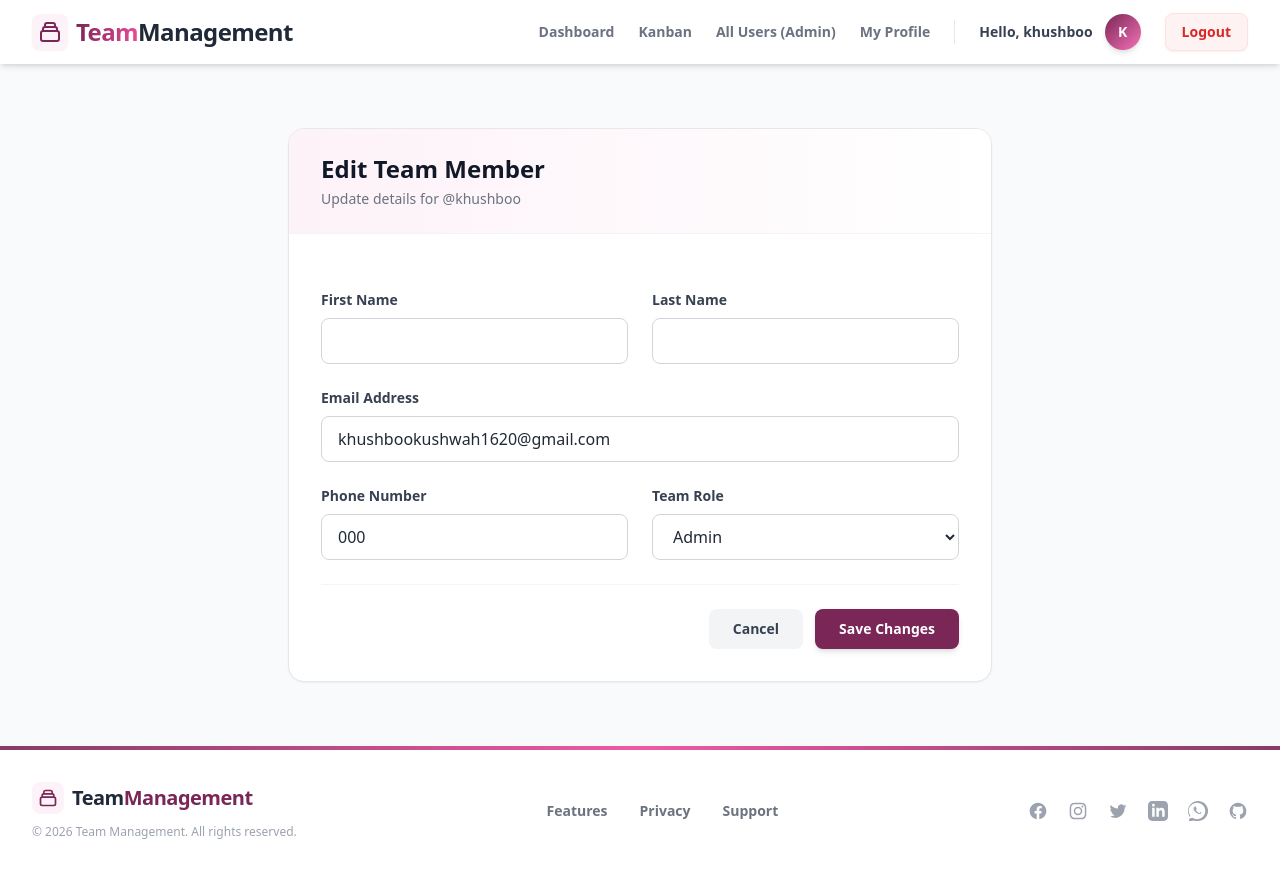
After one commit to pushparaj28/team-management-, a Django app: page /accounts/team/edit/1/ in a window 1280 px wide. The commit adds this page. Run offline with Django 5.2, Linux system fonts and the light colour scheme; a user stored in the database is signed in; data comes from the database, SQL or seed files in the repository; tables that the repository leaves empty hold one stand-in row (values such as "Sample post"); some libraries are stand-ins or nearby versions.

Commit message:
Update project code

```diff
--- a/accounts/models.py
+++ b/accounts/models.py
@@ -2,17 +2,15 @@ from django.db import models
 from django.contrib.auth.models import User
 
 class UserProfile(models.Model):
-    # Team roles define kar rahe hain
     ROLE_CHOICES = (
         ('admin', 'Admin'),
         ('manager', 'Manager'),
         ('employee', 'Employee'),
     )
 
-    # Django ke default User model ke sath jod rahe hain
     user = models.OneToOneField(User, on_delete=models.CASCADE, related_name='profile')
 
-    # Hamari custom fields
+    manager = models.ForeignKey(User, on_delete=models.SET_NULL, null=True, blank=True, related_name='team_employees')
     role = models.CharField(max_length=20, choices=ROLE_CHOICES, default='employee')
     phone_number = models.CharField(max_length=15, blank=True, null=True)
     is_active_team_member = models.BooleanField(default=True)
--- /dev/null
+++ b/accounts/templates/accounts/edit_member.html
@@ -0,0 +1,69 @@
+{% extends 'base.html' %}
+
+{% block title %}Edit Team Member{% endblock %}
+
+{% block content %}
+<div class="max-w-3xl mx-auto py-12 px-4 sm:px-6 lg:px-8">
+    <div class="bg-white rounded-2xl shadow-sm border border-gray-200 overflow-hidden">
+
+        <!-- Header -->
+        <div class="bg-gradient-to-r from-pink-50 to-white px-8 py-6 border-b border-gray-100">
+            <h2 class="text-2xl font-extrabold text-gray-900">Edit Team Member</h2>
+            <p class="text-sm text-gray-500 mt-1">Update details for @{{ member_user.username }}</p>
+        </div>
+
+        <!-- Form -->
+        <form method="POST" class="px-8 py-8 space-y-6">
+            {% csrf_token %}
+
+            <div class="grid grid-cols-1 sm:grid-cols-2 gap-6">
+                <!-- First Name -->
+                <div>
+                    <label class="block text-sm font-bold text-gray-700 mb-2">First Name</label>
+                    <input type="text" name="first_name" value="{{ member_user.first_name }}" class="w-full px-4 py-2.5 rounded-lg border border-gray-300 focus:ring-2 focus:ring-[#7a2656] focus:border-[#7a2656] transition-colors" required>
+                </div>
+
+                <!-- Last Name -->
+                <div>
+                    <label class="block text-sm font-bold text-gray-700 mb-2">Last Name</label>
+                    <input type="text" name="last_name" value="{{ member_user.last_name }}" class="w-full px-4 py-2.5 rounded-lg border border-gray-300 focus:ring-2 focus:ring-[#7a2656] focus:border-[#7a2656] transition-colors" required>
+                </div>
+            </div>
+
+            <!-- Email -->
+            <div>
+                <label class="block text-sm font-bold text-gray-700 mb-2">Email Address</label>
+                <input type="email" name="email" value="{{ member_user.email }}" class="w-full px-4 py-2.5 rounded-lg border border-gray-300 focus:ring-2 focus:ring-[#7a2656] focus:border-[#7a2656] transition-colors" required>
+            </div>
+
+            <div class="grid grid-cols-1 sm:grid-cols-2 gap-6">
+                <!-- Phone Number -->
+                <div>
+                    <label class="block text-sm font-bold text-gray-700 mb-2">Phone Number</label>
+                    <input type="text" name="phone_number" value="{{ profile.phone_number }}" class="w-full px-4 py-2.5 rounded-lg border border-gray-300 focus:ring-2 focus:ring-[#7a2656] focus:border-[#7a2656] transition-colors">
+                </div>
+
+                <!-- Role Selection -->
+                <div>
+                    <label class="block text-sm font-bold text-gray-700 mb-2">Team Role</label>
+                    <select name="role" class="w-full px-4 py-2.5 rounded-lg border border-gray-300 focus:ring-2 focus:ring-[#7a2656] focus:border-[#7a2656] transition-colors bg-white">
+                        <option value="admin" {% if profile.role == 'admin' %}selected{% endif %}>Admin</option>
+                        <option value="manager" {% if profile.role == 'manager' %}selected{% endif %}>Manager</option>
+                        <option value="employee" {% if profile.role == 'employee' %}selected{% endif %}>Employee</option>
+                    </select>
+                </div>
+            </div>
+
+            <!-- Action Buttons -->
+            <div class="pt-6 border-t border-gray-100 flex justify-end gap-3 mt-8">
+                <a href="{% url 'accounts:team_list' %}" class="px-6 py-2.5 rounded-lg text-sm font-bold text-gray-700 bg-gray-100 hover:bg-gray-200 transition-colors">
+                    Cancel
+                </a>
+                <button type="submit" class="px-6 py-2.5 rounded-lg text-sm font-bold text-white bg-[#7a2656] hover:bg-pink-800 shadow-md transition-colors">
+                    Save Changes
+                </button>
+            </div>
+        </form>
+    </div>
+</div>
+{% endblock %}
--- a/accounts/templates/accounts/edit_profile.html
+++ b/accounts/templates/accounts/edit_profile.html
@@ -4,7 +4,6 @@
 
 {% block content %}
 <style>
-    /* Django form styling matching your theme */
     #editForm input {
         width: 100%;
         padding: 0.6rem 0.8rem;
--- a/accounts/templates/accounts/profile.html
+++ b/accounts/templates/accounts/profile.html
@@ -55,7 +55,7 @@
 
                 <div>
                     <p class="text-[11px] font-bold text-gray-400 uppercase tracking-wider mb-1">Phone Number</p>
-                    <p class="text-gray-800 font-semibold text-sm">{{ user.userprofile.phone_number|default:"06396572959" }}</p>
+                    <p class="text-gray-800 font-semibold text-sm">{{ user.userprofile.phone_number|default:"9987766778" }}</p>
                 </div>
 
                 <div>
--- a/accounts/urls.py
+++ b/accounts/urls.py
@@ -10,4 +10,9 @@ urlpatterns = [
     path('profile/', views.profile, name='profile'),
     path('team/', views.team_list, name='team_list'),
     path('profile/edit/', views.edit_profile, name='edit_profile'),
+    path('team/delete/<int:user_id>/', views.delete_member, name='delete_member'),
+    path('team/edit/<int:user_id>/', views.edit_member, name='edit_member'),
+    # 🟢 MANAGER TEAM URLs (Purane URLs ke niche add karein)
+    path('my-team/', views.manager_dashboard, name='manager_dashboard'),
+    path('add-to-team/<int:profile_id>/', views.add_employee_to_team, name='add_employee_to_team'),
 ]
--- a/accounts/views.py
+++ b/accounts/views.py
@@ -1,4 +1,6 @@
 import json
+from django.shortcuts import get_object_or_404, redirect
+from django.contrib.auth.models import User
 from django.http import JsonResponse
 from django.shortcuts import render, redirect
 from django.contrib.auth import authenticate, login, logout
@@ -8,6 +10,8 @@ from django.contrib import messages
 from .forms import UserRegistrationForm, LoginForm
 from .models import UserProfile
 from .forms import UserUpdateForm
+from django.contrib.auth.decorators import user_passes_test
+from django.db.models import Q
 
 def register_user(request):
     # Agar user form submit karta hai (Frontend se Fetch API ke through)
@@ -21,15 +25,14 @@ def register_user(request):
             user.set_password(form.cleaned_data['password'])
             user.save()
 
-            # User banne ke baad uski Profile create karein
+            # 🟢 PRO LOGIC: Naya account hamesha by default 'employee' banega
             UserProfile.objects.create(
                 user=user,
-                role=form.cleaned_data.get('role'),
+                role='employee',
                 phone_number=form.cleaned_data.get('phone_number')
+                # Manager set karne ki zaroorat nahi, wo by default azaad (None) rahega
             )
 
-            # --- DRAMA KHATAM YAHAN HUA ---
-            # Ab hum Redirect ki jagah direct JSON bhejenge jo JS ko chahiye
             return JsonResponse({
                 'status': 'success',
                 'message': 'Registration successful! Please login.',
@@ -37,11 +40,11 @@ def register_user(request):
             })
 
         else:
-            # Agar form me galti hai (jaise password chota hai), toh HTML nahi, errors JSON me bhejenge
+            # Agar form me galti hai, toh errors JSON me bhejenge
             return JsonResponse({'status': 'error', 'errors': form.errors})
 
     else:
-        # Agar user sirf page open karta hai (GET request)
+        # GET request - Khali form dikhayein
         form = UserRegistrationForm()
 
     return render(request, 'accounts/register.html', {'form': form})
@@ -49,36 +52,29 @@ def register_user(request):
 
 def login_user(request):
     if request.method == 'POST':
-        # JavaScript (Fetch API) se data aayega toh JSON format me hoga
         if request.headers.get('Content-Type') == 'application/json':
             data = json.loads(request.body)
             username = data.get('username')
             password = data.get('password')
         else:
-            # Agar normal form submit hota hai
             username = request.POST.get('username')
             password = request.POST.get('password')
 
-        # Check karein ki username aur password database me match hota hai ya nahi
-        user = authenticate(request, username=username, password=password)
+        user = authenticate(request, username=username, password=password)#Check karein ki username aur password database me match hota hai ya nahi
 
         if user is not None:
             login(request, user) # User ko login kara diya
 
-           # Agar JavaScript se request aayi thi, toh JSON bhejein
         if request.headers.get('Content-Type') == 'application/json':
             return JsonResponse({
                 'status': 'success',
                 'message': 'Login successful!',
-                # Yahan /tasks/dashboard/ ki jagah sirf /tasks/
                 'redirect_url': '/tasks/'
             })
 
-        # Normal form submit ke liye ye waisa ka waisa hi rahega (kyunki name same hai
         return redirect('tasks:dashboard')
     else:
-            # Agar details galat hain
-            if request.headers.get('Content-Type') == 'application/json':
+            if request.headers.get('Content-Type') == 'application/json': # Agar details galat hain
                 return JsonResponse({'status': 'error', 'message': 'Invalid username or password.'}, status=400)
 
             messages.error(request, 'Invalid username or password.')
@@ -91,31 +87,124 @@ def login_user(request):
 def profile(request):
     return render(request, 'accounts/profile.html')
 
-
 @login_required
 def logout_user(request):
     logout(request)
     return redirect('accounts:login')
 
 
-# Agar file ke upar login_required import nahi hai, toh check kar lein ki ye line ho:
-# from django.contrib.auth.decorators import login_required
-
 @login_required
 def team_list(request):
-    # Database se saare team members ka data nikal rahe hain
-    team_members = UserProfile.objects.all().select_related('user')
+    user = request.user
+
+    # 1. ADMIN LOGIC: Saari company ki team dikhegi
+    if user.is_superuser:
+        team_members = UserProfile.objects.select_related('user').all()
+
+    # 2. MANAGER LOGIC: Manager ko wo khud aur uske under kaam karne wale employees dikhenge
+    elif hasattr(user, 'profile') and user.profile.role == 'manager':
+        team_members = UserProfile.objects.filter(
+            Q(user=user) | Q(manager=user)
+        ).select_related('user')
+
+    # 3. EMPLOYEE LOGIC: Employee ko sirf apne manager ki team ke baaki log dikhenge
+    else:
+        if hasattr(user, 'profile') and user.profile.manager:
+            # Apne manager ki puri team dekho
+            team_members = UserProfile.objects.filter(
+                manager=user.profile.manager
+            ).select_related('user')
+        else:
+            # Agar koi manager nahi hai, toh sirf khud ko dekho
+            team_members = UserProfile.objects.filter(user=user)
+
     return render(request, 'accounts/team.html', {'team_members': team_members})
 
 @login_required
 def edit_profile(request):
     if request.method == 'POST':
-        # form me 'instance=request.user' likhne se purana data pehle se bhara hua aayega
-        form = UserUpdateForm(request.POST, instance=request.user)
+        form = UserUpdateForm(request.POST, instance=request.user) #form me 'instance=request.user' likhne se purana data pehle se bhara hua aayega
         if form.is_valid():
             form.save()
-            return redirect('accounts:profile')  # Save hone ke baad wapas profile par bhej dega
+            return redirect('accounts:profile')  #Save hone ke baad wapas profile par bhej dega
     else:
         form = UserUpdateForm(instance=request.user)
 
     return render(request, 'accounts/edit_profile.html', {'form': form})
+
+def is_admin(user): #1.Security Check: Ye check karega ki delete karne wala Admin hai ya nahi
+    return user.is_superuser
+
+@user_passes_test(is_admin) # Agar admin nahi hai, toh ye function nahi chalega
+def delete_member(request, user_id):
+    user_to_delete = get_object_or_404(User, id=user_id) # User ko database me dhoondho
+
+    if user_to_delete == request.user: # Smart Check: Admin galti se khud ka account delete na kar de!
+        messages.error(request, "Are sir Kya kar rahe ho apna hi account kyu delete kar rahe ho.")
+        return redirect('accounts:team_list') # Apne team page ka sahi URL name check kar lena
+
+    user_to_delete.delete()  # User ko delete karo
+    messages.success(request, f"Team member {user_to_delete.username} successfully deleted!")
+    return redirect('accounts:team_list')
+
+
+@user_passes_test(is_admin)
+def edit_member(request, user_id):
+    user_to_edit = get_object_or_404(User, id=user_id) #User aur uski Profile (Custom fields) dono nikal lo
+    profile = user_to_edit.profile
+    if request.method == 'POST':
+        user_to_edit.first_name = request.POST.get('first_name', '')
+        user_to_edit.last_name = request.POST.get('last_name', '')
+        user_to_edit.email = request.POST.get('email', '')
+        user_to_edit.save()
+
+        profile.role = request.POST.get('role', 'employee')
+        profile.phone_number = request.POST.get('phone_number', '')
+        profile.save()
+
+        messages.success(request, f"{user_to_edit.first_name} ki details update ho gayi hain!")
+        return redirect('accounts:team_list')
+    return render(request, 'accounts/edit_member.html', {'member_user': user_to_edit, 'profile': profile})
+
+
+
+
+    # ==========================================
+# MANAGER: MY TEAM DASHBOARD (Page dikhane ke liye)
+# ==========================================
+@login_required
+def manager_dashboard(request):
+    # Security: Agar user Manager nahi hai, toh use Tasks wale page par wapas bhej do
+    if not hasattr(request.user, 'profile') or request.user.profile.role != 'manager':
+        return redirect('tasks:dashboard')
+
+    # 1. Meri Team: Wo employees jinka manager ye current user hai
+    my_team = UserProfile.objects.filter(manager=request.user).select_related('user')
+
+    # 2. Azaad Employees: Wo employees jinka role employee hai aur koi boss nahi hai
+    available_employees = UserProfile.objects.filter(role='employee', manager__isnull=True).select_related('user')
+
+    context = {
+        'my_team': my_team,
+        'available_employees': available_employees
+    }
+    return render(request, 'accounts/manager_team.html', context)
+
+
+# ==========================================
+# MANAGER: ADD EMPLOYEE ACTION (Button click hone par)
+# ==========================================
+@login_required
+def add_employee_to_team(request, profile_id):
+    # Sirf POST request aur Manager hi isko chala sakta hai
+    if request.method == 'POST' and hasattr(request.user, 'profile') and request.user.profile.role == 'manager':
+
+        # Us azaad employee ko database me dhoondo
+        employee_profile = get_object_or_404(UserProfile, id=profile_id, role='employee', manager__isnull=True)
+
+        # Is current Manager ko uska Boss bana do!
+        employee_profile.manager = request.user
+        employee_profile.save()
+
+    # Add karne ke baad wapas My Team page par bhej do
+    return redirect('accounts:manager_dashboard')
--- a/tasks/templates/tasks/kanban.html
+++ b/tasks/templates/tasks/kanban.html
@@ -12,7 +12,10 @@
         <option value="Medium">Medium</option>
         <option value="Low">Low</option>
       </select>
+
+      {% if request.user.is_superuser or request.user.profile.role == 'manager' %}
       <a href="{% url 'tasks:task_create' %}" class="bg-blue-600 text-white px-3 py-1 rounded">+ New task</a>
+      {% endif %}
     </div>
   </div>
 
--- a/templates/base.html
+++ b/templates/base.html
@@ -38,27 +38,28 @@
                     </a>
                 </div>
 
-                <!-- Navigation Links -->
                 <!-- Navigation Links (Modern Theme) -->
                 <nav class="flex items-center space-x-4 sm:space-x-6">
                     {% if request.user.is_authenticated %}
-                    {% if request.user.is_authenticated %}
-                    <!-- Dost ke naye links -->
-                    <!-- Dashboard ke liye (name check kar lijiye) -->
-                    <!-- Dashboard ke liye -->
-                    <a href="{% url 'tasks:dashboard' %}"
-                        class="text-sm font-bold text-gray-500 hover:text-[#7a2656] transition duration-200">Dashboard</a>
 
-                    <!-- Kanban ke liye -->
-                    <a href="{% url 'tasks:kanban' %}"
-                        class="text-sm font-bold text-gray-500 hover:text-[#7a2656] transition duration-200">Kanban</a>
+                        <!-- Dashboard -->
+                        <a href="{% url 'tasks:dashboard' %}" class="text-sm font-bold text-gray-500 hover:text-[#7a2656] transition duration-200">Dashboard</a>
 
-                    <!-- Aapka premium UI wale links -->
-                    <a href="{% url 'accounts:team_list' %}"
-                        class="text-sm font-bold text-gray-500 hover:text-[#7a2656] transition duration-200">Team</a>
-                    <a href="{% url 'accounts:profile' %}"
-                        class="text-sm font-bold text-gray-500 hover:text-[#7a2656] transition duration-200">My
-                        Profile</a>
+                        <!-- Kanban -->
+                        <a href="{% url 'tasks:kanban' %}" class="text-sm font-bold text-gray-500 hover:text-[#7a2656] transition duration-200">Kanban</a>
+
+                        <!-- 🟢 JAADU: My Team (Sirf Manager ke liye) -->
+                        {% if request.user.profile.role == 'manager' %}
+                            <a href="{% url 'accounts:manager_dashboard' %}" class="text-sm font-bold text-[#7a2656] border-b-2 border-[#7a2656] pb-1 transition duration-200">My Team</a>
+                        {% endif %}
+
+                        <!-- Old Team Link (Agar Admin/Superuser ke liye chahiye toh rakh sakte hain, warna hata dein) -->
+                        {% if request.user.is_superuser %}
+                            <a href="{% url 'accounts:team_list' %}" class="text-sm font-bold text-gray-500 hover:text-[#7a2656] transition duration-200">All Users (Admin)</a>
+                        {% endif %}
+
+                        <!-- My Profile -->
+                        <a href="{% url 'accounts:profile' %}" class="text-sm font-bold text-gray-500 hover:text-[#7a2656] transition duration-200">My Profile</a>
 
                         <!-- Patli si Vertical Line (Divider) -->
                         <div class="h-6 w-px bg-gray-200 hidden sm:block mx-1"></div>
@@ -66,29 +67,18 @@
                         <!-- User Avatar & Hello Text -->
                         <div class="hidden sm:flex items-center gap-3">
                             <span class="text-sm font-bold text-gray-700">Hello, {{ request.user.username }}</span>
-                        <div
-                            class="h-9 w-9 rounded-full bg-gradient-to-br from-[#7a2656] to-pink-400 text-white flex items-center justify-center text-sm font-bold shadow-md transform hover:scale-110 transition duration-300">
+                            <div class="h-9 w-9 rounded-full bg-gradient-to-br from-[#7a2656] to-pink-400 text-white flex items-center justify-center text-sm font-bold shadow-md transform hover:scale-110 transition duration-300">
                                 {{ request.user.username|make_list|first|upper }}
                             </div>
                         </div>
 
-                    <a href="{% url 'accounts:logout' %}"
-                        class="bg-red-50 text-red-600 hover:bg-red-100 font-bold px-4 py-2 rounded-lg transition duration-300 text-sm border border-red-100 shadow-sm ml-2">Logout</a>
-                    {% else %}
-                    <!-- Agar user LOGOUT hai toh ye dikhega -->
-                    <a href="{% url 'accounts:login' %}"
-                        class="text-sm font-bold text-gray-600 hover:text-[#7a2656] transition duration-200 px-2">Login</a>
-                    <a href="{% url 'accounts:register' %}"
-                        class="bg-[#7a2656] hover:bg-[#5c1c40] text-white text-sm font-bold py-2 px-6 rounded-full shadow-md hover:shadow-lg transition-all transform hover:-translate-y-0.5">Register</a>
-                    {% endif %}
-
+                        <!-- Logout -->
+                        <a href="{% url 'accounts:logout' %}" class="bg-red-50 text-red-600 hover:bg-red-100 font-bold px-4 py-2 rounded-lg transition duration-300 text-sm border border-red-100 shadow-sm ml-2">Logout</a>
 
                     {% else %}
                         <!-- Agar user LOGOUT hai toh ye dikhega -->
-                    <a href="{% url 'accounts:login' %}"
-                        class="text-sm font-bold text-gray-600 hover:text-[#7a2656] transition duration-200 px-2">Login</a>
-                    <a href="{% url 'accounts:register' %}"
-                        class="bg-[#7a2656] hover:bg-[#5c1c40] text-white text-sm font-bold py-2 px-6 rounded-full shadow-md hover:shadow-lg transition-all transform hover:-translate-y-0.5">Register</a>
+                        <a href="{% url 'accounts:login' %}" class="text-sm font-bold text-gray-600 hover:text-[#7a2656] transition duration-200 px-2">Login</a>
+                        <a href="{% url 'accounts:register' %}" class="bg-[#7a2656] hover:bg-[#5c1c40] text-white text-sm font-bold py-2 px-6 rounded-full shadow-md hover:shadow-lg transition-all transform hover:-translate-y-0.5">Register</a>
                     {% endif %}
                 </nav>
 
```
Also changed, not shown: accounts/forms.py (+5 -3 lines), accounts/templates/accounts/manager_team.html (added, +87 -0 lines), accounts/templates/accounts/register.html (+9 -10 lines), accounts/templates/accounts/team.html (+44 -13 lines), tasks/forms.py (+13 -1 lines), tasks/templates/tasks/task_detail.html (+21 -1 lines), tasks/views.py (+75 -17 lines), accounts/migrations/0003_userprofile_manager.py (added). Lines whose indentation alone changed are shown as unchanged.
